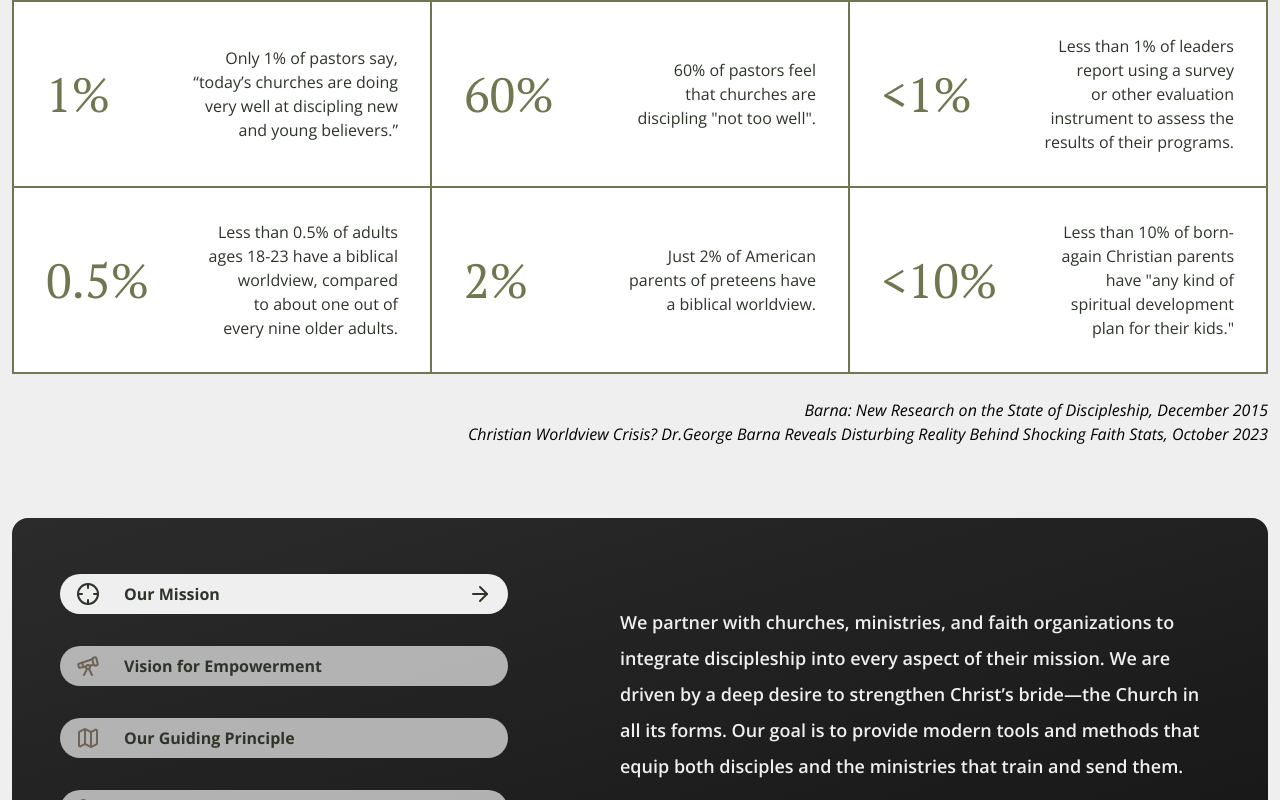
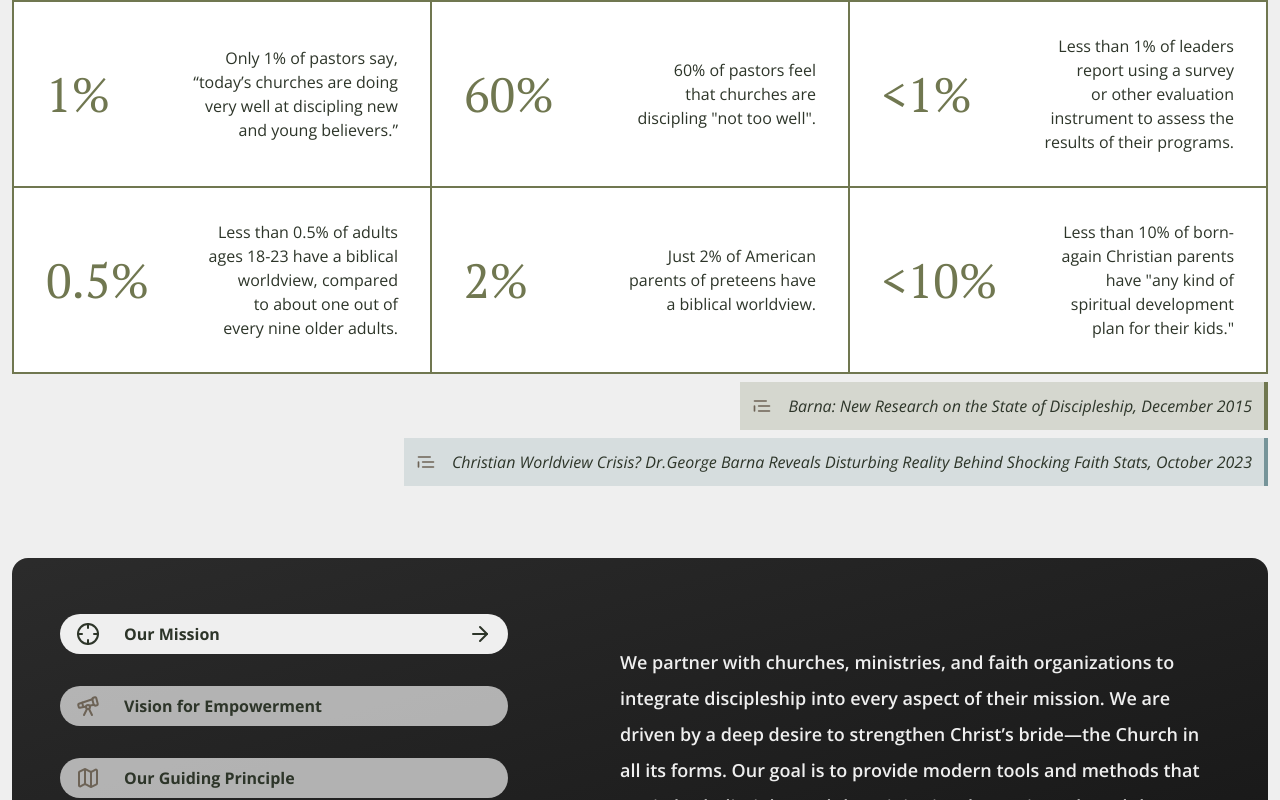
Before and after one commit to pandalexander/sandals-site, a React (Vite) app: page / in a window 1280 px wide. Shown: the part 1312-2112 px from the top of the page. Built offline with nearby package versions, Linux system fonts and the light colour scheme.

Commit message:
Make citations pretty

```diff
--- a/src/components/WhyDisciple.jsx
+++ b/src/components/WhyDisciple.jsx
@@ -1,8 +1,9 @@
 import PropTypes from "prop-types";
+import { TextQuote } from "lucide-react";
 
 function Principle({ number, paragraph }) {
   return (
-    <div className="flex min-w-fit justify-between items-center gap-8 p-8 border-primaryMain bg-white border-[1px] text-primaryMain hover:text-amber-500 transition-all duration-300 ease-in-out hover:cursor-default">
+    <div className="flex min-w-fit justify-between items-center gap-8 p-8 border-primaryMain bg-white border-[1px] text-primaryMain hover:text-amber-500 transition-all duration-300 ease-in-out hover:cursor-text ">
       <h1 className="font-accent text-5xl ">{number}</h1>
 
       <p className="text-primaryDark text-right">{paragraph}</p>
@@ -21,8 +22,8 @@ const WhyDisciple = () => {
       <div className="self-center max-w-7xl mx-3 mt-12">
         <h1 className="text-center my-6 text-primaryDark">Why Disciple?</h1>
 
-        <div className="flex">
-          <div className="self-center grid grid-cols-1 md:grid-cols-2 xl:grid-cols-3 grid-rows-6 md:grid-rows-3 xl:grid-rows-2 items-stretch flex-1  my-6 border-[0.5px] border-primaryMain text-balance">
+        <div className="flex ">
+          <div className="self-center grid grid-cols-1 md:grid-cols-2 xl:grid-cols-3 grid-rows-6 md:grid-rows-3 xl:grid-rows-2 items-stretch flex-1  mt-6 border-[0.5px] border-primaryMain text-balance">
             <Principle
               number={"1%"}
               paragraph={
@@ -61,11 +62,13 @@ const WhyDisciple = () => {
             />{" "}
           </div>
         </div>
-        <div className="flex flex-col text-right">
-          <cite>
+        <div className="flex flex-col mt-2 gap-2 md:items-end items-stretch text-right ">
+          <cite className="bg-primaryMain/20 p-3 border-r-4 border-primaryMain text-primaryDark flex items-center justify-between gap-4">
+            <TextQuote className="text-accentTertiary w-6 h-6 min-w-6 min-h-6 md:min-h-5 md:min-w-5 md:h-5 md:w-5" />
             Barna: New Research on the State of Discipleship, December 2015
           </cite>
-          <cite>
+          <cite className="bg-highlight/20 p-3 border-r-4 border-highlight text-primaryDark flex items-center justify-between gap-4">
+            <TextQuote className="text-accentTertiary w-6 h-6 min-w-6 min-h-6 md:min-h-5 md:min-w-5 md:h-5 md:w-5" />
             Christian Worldview Crisis? Dr.George Barna Reveals Disturbing
             Reality Behind Shocking Faith Stats, October 2023
           </cite>
```
